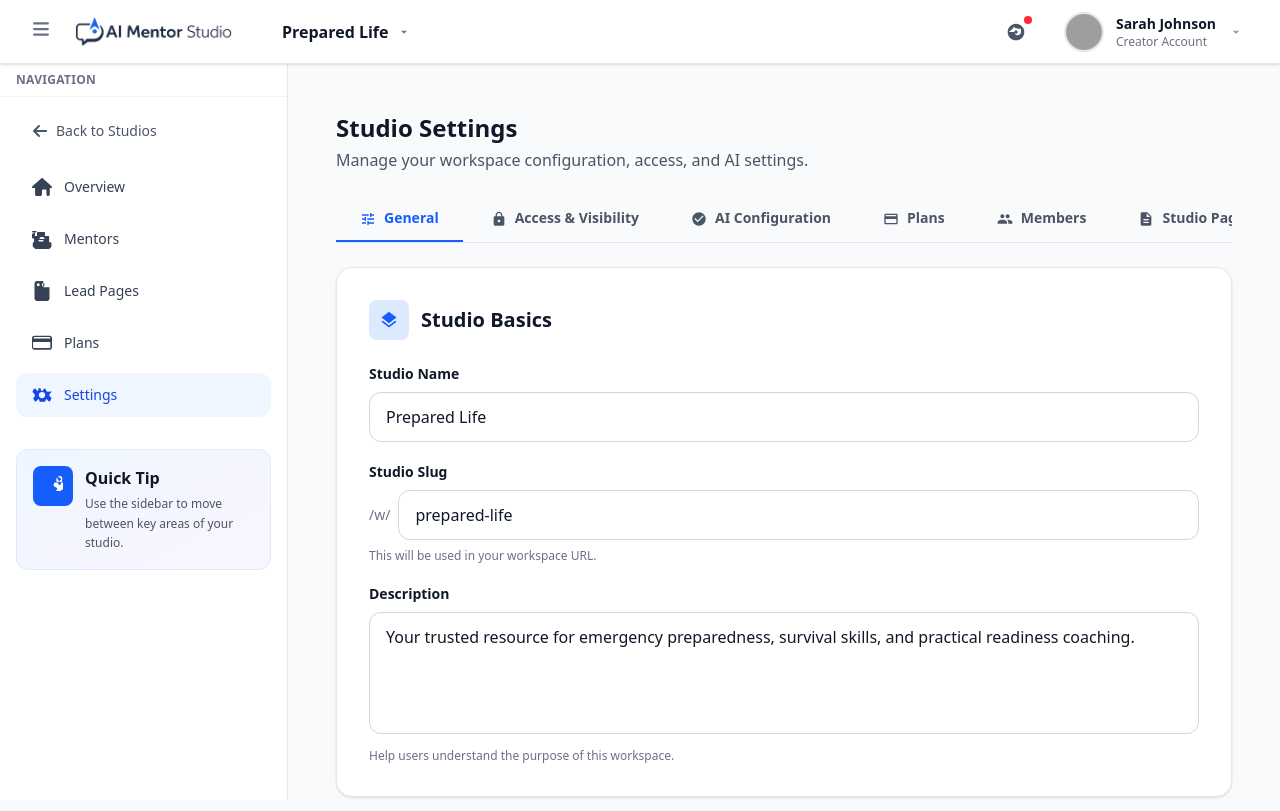
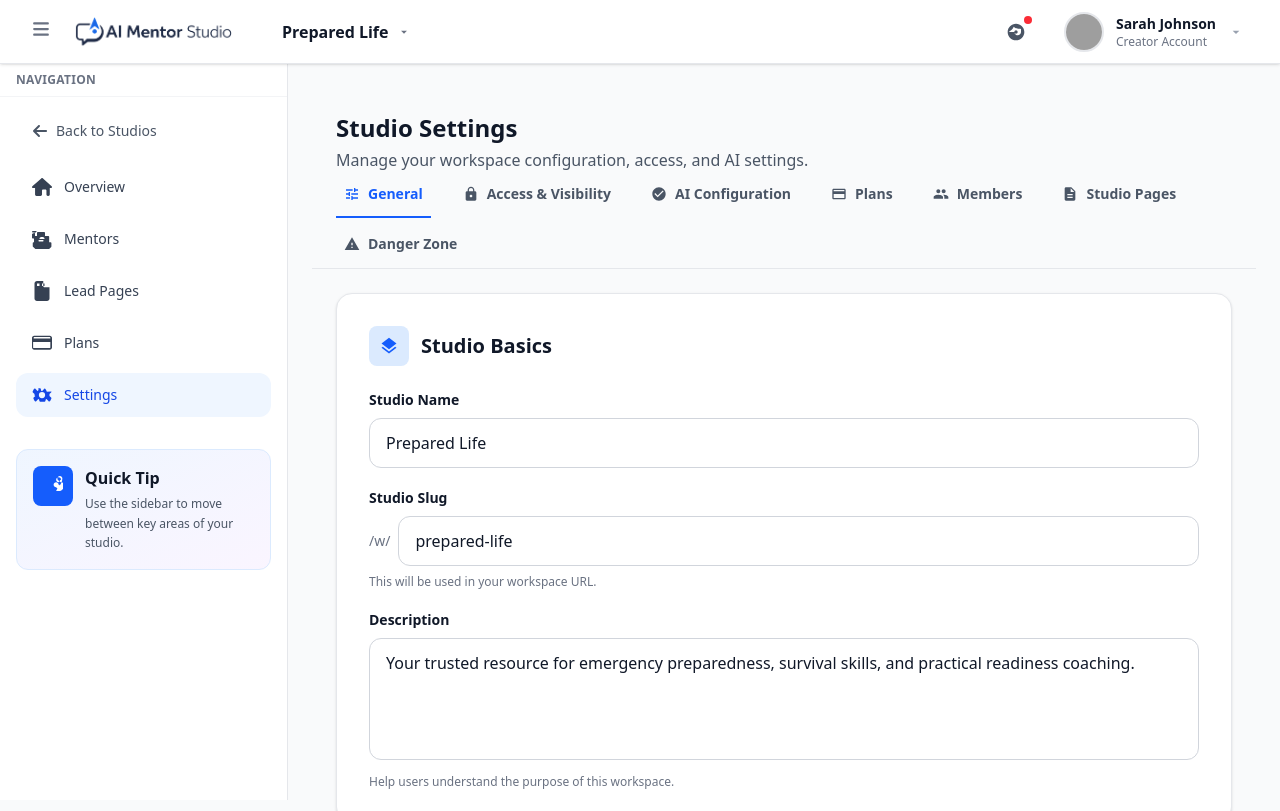
Before and after one commit to actioneramarketing/ai-mentor-studio, a Next.js app: page /studios/1/settings in a window 1280 px wide. Shown: the top 811 px of the page. Built offline with nearby package versions, Linux system fonts and the light colour scheme; grey boxes are pictures that could not be loaded.

Commit message:
Fix Studio Settings tab layout by separating full-width tabs from constrained content and removing horizontal scroll

```diff
--- a/app/(creator)/studios/[studioId]/settings/page.tsx
+++ b/app/(creator)/studios/[studioId]/settings/page.tsx
@@ -28,43 +28,43 @@ function TabIcon({ tabKey }: { tabKey: SettingsTabKey }) {
   switch (tabKey) {
     case "general":
       return (
-        <svg className="w-4 h-4 mr-2 inline-block" fill="currentColor" viewBox="0 0 24 24" aria-hidden>
+        <svg className="h-4 w-4 shrink-0" fill="currentColor" viewBox="0 0 24 24" aria-hidden>
           <path d="M3 17v2h6v-2H3zM3 5v2h10V5H3zm10 16v-2h8v-2h-8v-2h-2v6h2zM7 9v2H3v2h4v2h2V9H7zm14 4v-2H11v2h10zm-6-4h2V7h4V5h-4V3h-2v6z" />
         </svg>
       )
     case "access":
       return (
-        <svg className="w-4 h-4 mr-2 inline-block" fill="currentColor" viewBox="0 0 24 24" aria-hidden>
+        <svg className="h-4 w-4 shrink-0" fill="currentColor" viewBox="0 0 24 24" aria-hidden>
           <path d="M18 8h-1V6c0-2.76-2.24-5-5-5S7 3.24 7 6v2H6c-1.1 0-2 .9-2 2v10c0 1.1.9 2 2 2h12c1.1 0 2-.9 2-2V10c0-1.1-.9-2-2-2zm-6 9c-1.1 0-2-.9-2-2s.9-2 2-2 2 .9 2 2-.9 2-2 2zm3.1-9H8.9V6c0-1.71 1.39-3.1 3.1-3.1 1.71 0 3.1 1.39 3.1 3.1v2z" />
         </svg>
       )
     case "ai":
       return (
-        <svg className="w-4 h-4 mr-2 inline-block" fill="currentColor" viewBox="0 0 24 24" aria-hidden>
+        <svg className="h-4 w-4 shrink-0" fill="currentColor" viewBox="0 0 24 24" aria-hidden>
           <path d="M12 2C6.48 2 2 6.48 2 12s4.48 10 10 10 10-4.48 10-10S17.52 2 12 2zm-2 15l-5-5 1.41-1.41L10 14.17l7.59-7.59L19 8l-9 9z" />
         </svg>
       )
     case "plans":
       return (
-        <svg className="w-4 h-4 mr-2 inline-block" fill="currentColor" viewBox="0 0 24 24" aria-hidden>
+        <svg className="h-4 w-4 shrink-0" fill="currentColor" viewBox="0 0 24 24" aria-hidden>
           <path d="M20 4H4c-1.11 0-1.99.89-1.99 2L2 18c0 1.11.89 2 2 2h16c1.11 0 2-.89 2-2V6c0-1.11-.89-2-2-2zm0 14H4v-6h16v6zm0-10H4V6h16v2z" />
         </svg>
       )
     case "members":
       return (
-        <svg className="w-4 h-4 mr-2 inline-block" fill="currentColor" viewBox="0 0 24 24" aria-hidden>
+        <svg className="h-4 w-4 shrink-0" fill="currentColor" viewBox="0 0 24 24" aria-hidden>
           <path d="M16 11c1.66 0 2.99-1.34 2.99-3S17.66 5 16 5c-1.66 0-3 1.34-3 3s1.34 3 3 3zm-8 0c1.66 0 2.99-1.34 2.99-3S9.66 5 8 5C6.34 5 5 6.34 5 8s1.34 3 3 3zm0 2c-2.33 0-7 1.17-7 3.5V19h14v-2.5c0-2.33-4.67-3.5-7-3.5zm8 0c-.29 0-.62.02-.97.05 1.16.84 1.97 1.97 1.97 3.45V19h6v-2.5c0-2.33-4.67-3.5-7-3.5z" />
         </svg>
       )
     case "studio-pages":
       return (
-        <svg className="w-4 h-4 mr-2 inline-block" fill="currentColor" viewBox="0 0 24 24" aria-hidden>
+        <svg className="h-4 w-4 shrink-0" fill="currentColor" viewBox="0 0 24 24" aria-hidden>
           <path d="M14 2H6c-1.1 0-1.99.9-1.99 2L4 20c0 1.1.89 2 1.99 2H18c1.1 0 2-.9 2-2V8l-6-6zm2 16H8v-2h8v2zm0-4H8v-2h8v2zm-3-5V3.5L18.5 9H13z" />
         </svg>
       )
     case "danger":
       return (
-        <svg className="w-4 h-4 mr-2 inline-block" fill="currentColor" viewBox="0 0 24 24" aria-hidden>
+        <svg className="h-4 w-4 shrink-0" fill="currentColor" viewBox="0 0 24 24" aria-hidden>
           <path d="M1 21h22L12 2 1 21zm12-3h-2v-2h2v2zm0-4h-2v-4h2v4z" />
         </svg>
       )
@@ -101,31 +101,39 @@ function StudioSettingsPageInner({
 
   return (
     <div className="bg-gray-50 font-sans min-h-0">
-      <main className="flex-1 overflow-y-auto overflow-x-hidden">
-          <div className="mx-auto w-full max-w-5xl space-y-6 px-6 py-6">
+      <main className="flex-1 overflow-x-hidden overflow-y-auto">
+        <div className="w-full px-6 pt-6">
           <div id="page-header">
             <h1 className="text-2xl font-bold text-gray-900">Studio Settings</h1>
-              <p className="mt-1 text-sm sm:text-base text-gray-600">
+            <p className="mt-1 text-sm text-gray-600 sm:text-base">
               Manage your workspace configuration, access, and AI settings.
             </p>
           </div>
+        </div>
 
-            <div id="tabs-navigation" className="border-b border-gray-200 overflow-x-auto">
-              <div className="flex space-x-1 min-w-max">
+        <div className="w-full border-b border-gray-200">
+          <div className="px-6">
+            <nav
+              id="tabs-navigation"
+              className="flex flex-wrap gap-x-6 gap-y-1"
+              aria-label="Settings sections"
+            >
               {tabs.map(({ key, label }) => (
                 <button
                   key={key}
                   type="button"
                   onClick={() => navigateToTab(key)}
-                    className={`tab-button px-4 sm:px-6 py-3 text-sm font-semibold border-b-2 whitespace-nowrap ${activeTab === key ? "border-blue-600 text-blue-600" : "border-transparent text-gray-600 hover:text-gray-900 hover:border-gray-300 transition-all duration-200"}`}
+                  className={`tab-button inline-flex items-center gap-2 border-b-2 px-2 py-3 text-sm font-semibold transition-all duration-200 ${activeTab === key ? "border-blue-600 text-blue-600" : "border-transparent text-gray-600 hover:border-gray-300 hover:text-gray-900"}`}
                 >
                   <TabIcon tabKey={key} />
                   {label}
                 </button>
               ))}
+            </nav>
           </div>
         </div>
 
+        <div className="mx-auto w-full max-w-5xl px-6 py-6">
             <div className="space-y-6">
                 {activeTab === "general" && (
                 <div id="general-tab" className="tab-content">
@@ -506,7 +514,7 @@ function StudioSettingsPageInner({
                         <h3 className="text-lg sm:text-xl font-bold text-gray-900">Studio Members</h3>
                       </div>
                       <button type="button" className="px-4 py-2 bg-blue-600 text-white font-semibold rounded-lg hover:bg-blue-700 transition-all duration-200 text-sm">
-                        <svg className="w-4 h-4 mr-2 inline-block" fill="currentColor" viewBox="0 0 24 24" aria-hidden>
+                        <svg className="h-4 w-4 shrink-0" fill="currentColor" viewBox="0 0 24 24" aria-hidden>
                           <path d="M15 12c2.21 0 4-1.79 4-4s-1.79-4-4-4-4 1.79-4 4 1.79 4 4 4zm-9-1V7H4v4H1v2h3v4h2v-4h3v-2H6zm9 4c-2.67 0-8 1.34-8 4v2h16v-2c0-2.66-5.33-4-8-4z" />
                         </svg>
                         Invite User
```
Lines whose indentation alone changed are shown as unchanged.
